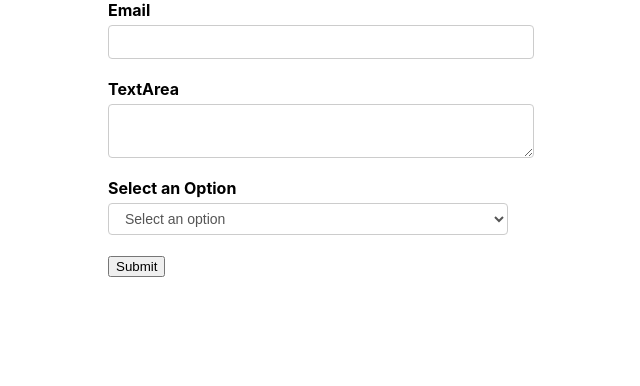
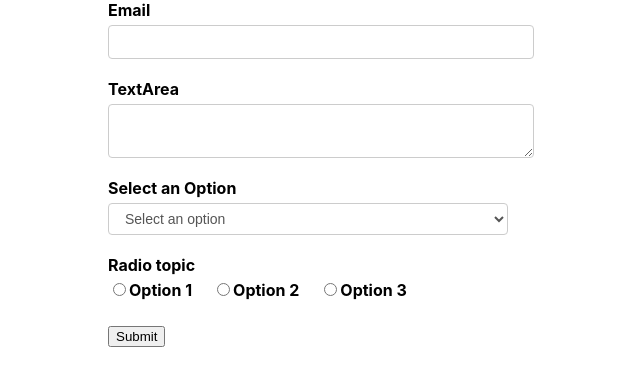
Before and after one commit to kabszac/react-controls-demo, a React (Create React App) app: page / in a window 1280 px wide. Shown: the top 386 px of the page, without its empty margins (319-959 px from the left). Built offline with nearby package versions, Linux system fonts and the light colour scheme.

Commit message:
Added radio component

```diff
--- a/src/components/FormikContainer.js
+++ b/src/components/FormikContainer.js
@@ -11,15 +11,22 @@
         { key: 'Option 2', value: 'option2' },
         { key: 'Option 3', value: 'option3' }
     ]
+    const radioOptions = [
+        { key: 'Option 1', value: 'rOption1' },
+        { key: 'Option 2', value: 'rOption2' },
+        { key: 'Option 3', value: 'rOption3' }
+    ]
     const initialValues = {
         email:'',
         textArea: '',
-        selectOption:''
+        selectOption:'',
+        radioOption:''
     }
     const validationSchema = Yup.object({
         email:Yup.string().required('Required!'),
         textArea: Yup.string().required('Required!'),
-        selectOption:Yup.string().required('Required!')
+        selectOption:Yup.string().required('Required!'),
+        radioOption:Yup.string().required('Required!')
     })
     const onSubmit = values => {
         console.log('form data', values)
@@ -53,6 +60,12 @@
                                 label='Select an Option'
                                 options={dropdownOptions}
                             />
+                            <FormikControl
+                                control='radio'
+                                name='radioOption'
+                                label='Radio topic'
+                                options={radioOptions}
+                            />
                             <button type='submit'>Submit</button>
                         </Form>
                     )
--- a/src/components/FormikControl.js
+++ b/src/components/FormikControl.js
@@ -1,5 +1,6 @@
 import React from 'react';
 import Input from './Input';
+import Radio from './Radio';
 import Select from './Select';
 import TextArea from './TextArea';
 
@@ -13,6 +14,7 @@
         case 'select':
             return <Select {...rest}/>
         case 'radio':
+            return <Radio {...rest}/>
         case 'checkbox':
         case 'date':
         default: return null
--- /dev/null
+++ b/src/components/Radio.js
@@ -0,0 +1,36 @@
+import { ErrorMessage, Field } from 'formik';
+import React from 'react';
+import TextError from './TextError';
+
+const Radio = (props) => {
+    const{name, label, options, ...rest} = props
+    return (
+        <div className='form-control'>
+            <label>{label}</label>
+            <Field  name={name}>
+                {
+                    ({field}) => {
+                        console.log('field', field)
+                        return options.map((option) => {
+                            return (
+                                <React.Fragment key={option.key}>
+                                    <input
+                                        type='radio'
+                                        id={option.value}
+                                        {...field}
+                                        value={option.value}
+                                        checked={field.value === option.value}
+                                    />
+                                    <label htmlFor={option.value}>{option.key}</label>
+                                </ React.Fragment>
+                            )
+                        })
+                    }
+                }
+            </Field>
+            <ErrorMessage name={name} component={TextError}/>
+        </div>
+    );
+};
+
+export default Radio;
```
